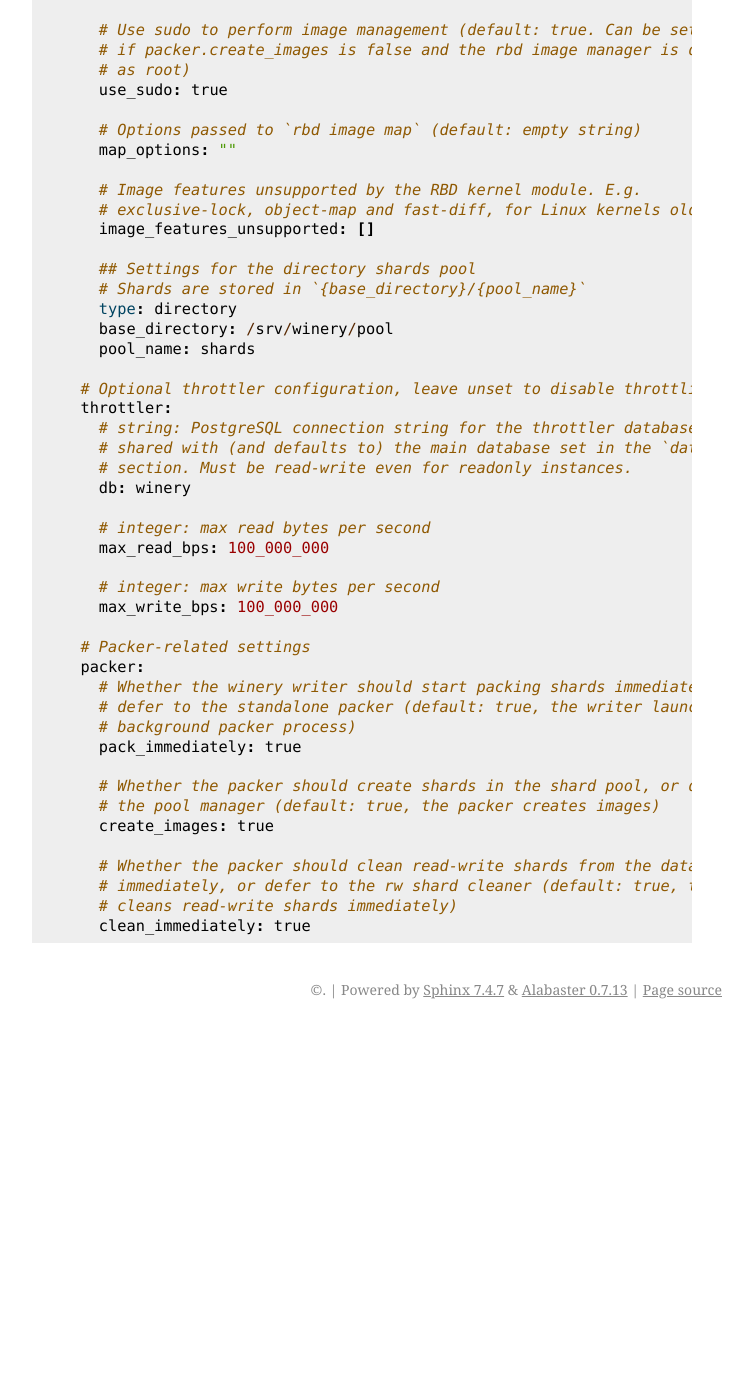
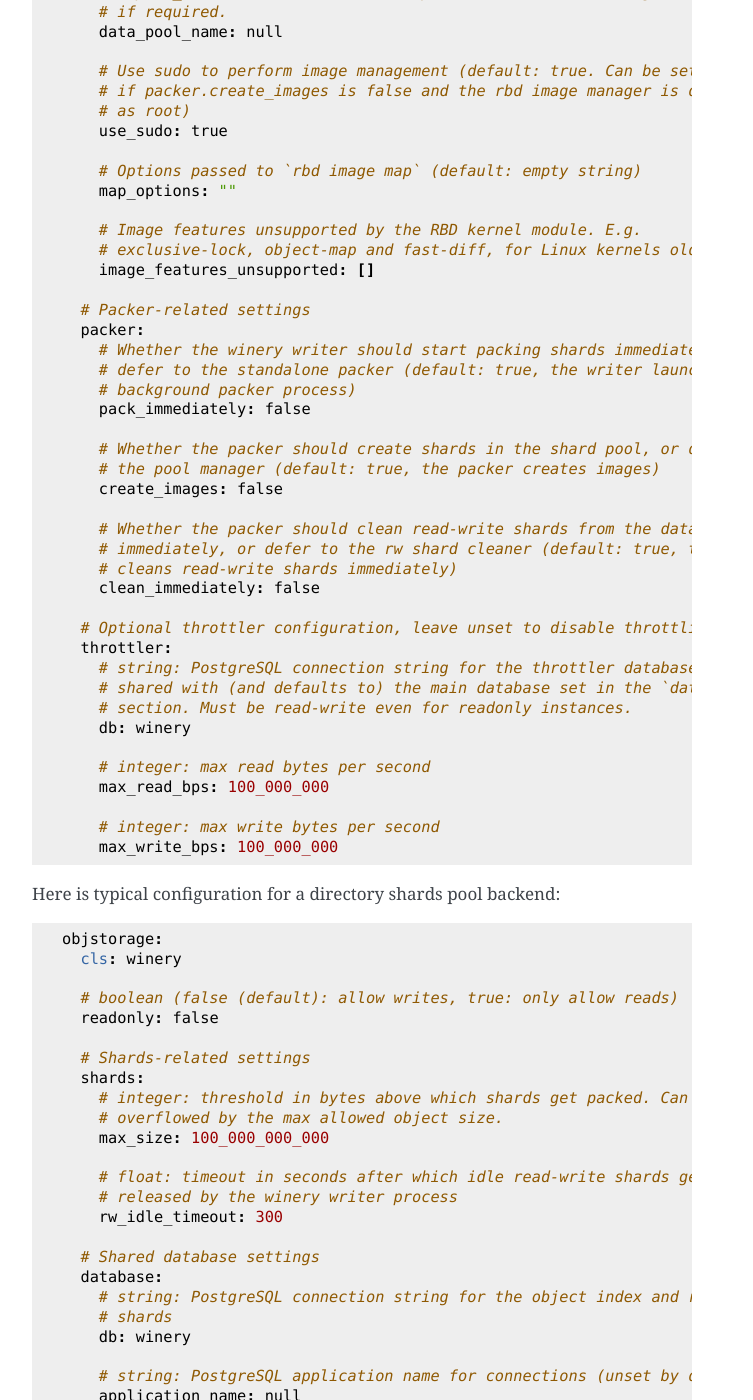
Before and after one commit to SoftwareHeritage/swh-objstorage, a Sphinx documentation site: the page built from docs/winery.rst, in a window 1280 px wide and 1400 px high, scrolled down 4459 px. Shown: the whole window, without its empty margins (388-1141 px from the left). Built offline with Sphinx 7.4.7, drawn with Linux system fonts in a browser that asks for light colours; before the commit the page ends 5488 px from its top, so only the background shows below that; some of the changed text lies outside the part shown.

Commit message:
Split the winery typical config in 2 in the winery documentation
Make it 2 separated configuration examples, one for the RDB shards pool,
and one for the directory based one.

Note some values for the `packer` section have been adapted accordingly.

```diff
--- a/docs/winery.rst
+++ b/docs/winery.rst
@@ -178,7 +178,9 @@ synchronize each other using the shared database:
 Configuration
 -------------
 
-`Winery` uses a structured configuration schema::
+`Winery` uses a structured configuration schema.
+
+Here is a typical configuration for a RBD shards pool backend::
 
   objstorage:
     cls: winery
@@ -230,11 +232,21 @@ Configuration
       # exclusive-lock, object-map and fast-diff, for Linux kernels older than 5.3
       image_features_unsupported: []
 
-      ## Settings for the directory shards pool
-      # Shards are stored in `{base_directory}/{pool_name}`
-      type: directory
-      base_directory: /srv/winery/pool
-      pool_name: shards
+    # Packer-related settings
+    packer:
+      # Whether the winery writer should start packing shards immediately, or
+      # defer to the standalone packer (default: true, the writer launches a
+      # background packer process)
+      pack_immediately: false
+
+      # Whether the packer should create shards in the shard pool, or defer to
+      # the pool manager (default: true, the packer creates images)
+      create_images: false
+
+      # Whether the packer should clean read-write shards from the database
+      # immediately, or defer to the rw shard cleaner (default: true, the packer
+      # cleans read-write shards immediately)
+      clean_immediately: false
 
     # Optional throttler configuration, leave unset to disable throttling
     throttler:
@@ -248,6 +260,42 @@ Configuration
 
       # integer: max write bytes per second
       max_write_bps: 100_000_000
+
+
+Here is typical configuration for a directory shards pool backend::
+
+  objstorage:
+    cls: winery
+
+    # boolean (false (default): allow writes, true: only allow reads)
+    readonly: false
+
+    # Shards-related settings
+    shards:
+      # integer: threshold in bytes above which shards get packed. Can be
+      # overflowed by the max allowed object size.
+      max_size: 100_000_000_000
+
+      # float: timeout in seconds after which idle read-write shards get
+      # released by the winery writer process
+      rw_idle_timeout: 300
+
+    # Shared database settings
+    database:
+      # string: PostgreSQL connection string for the object index and read-write
+      # shards
+      db: winery
+
+      # string: PostgreSQL application name for connections (unset by default)
+      application_name: null
+
+    # Shards pool settings
+    shards_pool:
+      ## Settings for the directory shards pool
+      # Shards are stored in `{base_directory}/{pool_name}`
+      type: directory
+      base_directory: /srv/winery/pool
+      pool_name: shards
 
     # Packer-related settings
     packer:
@@ -264,3 +312,16 @@ Configuration
       # immediately, or defer to the rw shard cleaner (default: true, the packer
       # cleans read-write shards immediately)
       clean_immediately: true
+
+    # Optional throttler configuration, leave unset to disable throttling
+    throttler:
+      # string: PostgreSQL connection string for the throttler database. Can be
+      # shared with (and defaults to) the main database set in the `database`
+      # section. Must be read-write even for readonly instances.
+      db: winery
+
+      # integer: max read bytes per second
+      max_read_bps: 100_000_000
+
+      # integer: max write bytes per second
+      max_write_bps: 100_000_000
```
Also changed, not shown: other parts of docs/winery.rst (+2 -2 lines).
